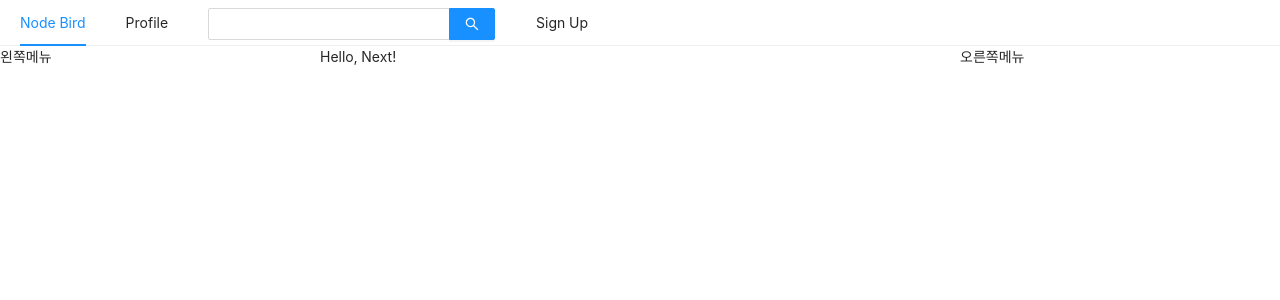
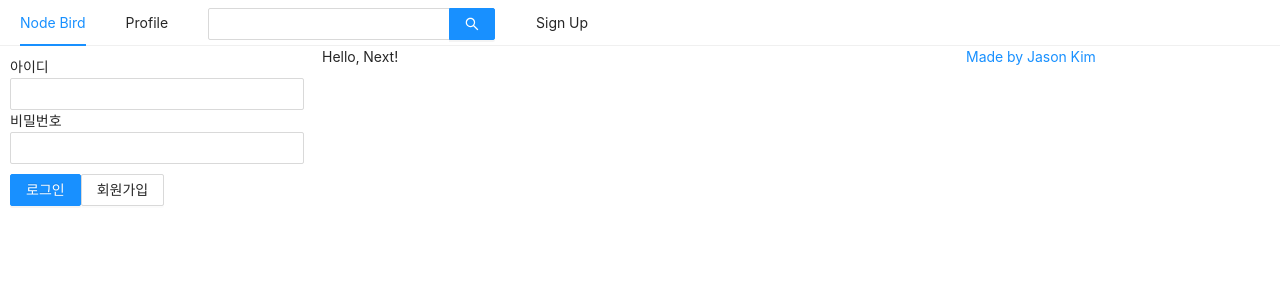
Before and after one commit to hurima90-kim/Study-Space, a Next.js app in the folder front/: page / in a window 1280 px wide. Shown: the top 300 px of the page. Built offline with nearby package versions, Linux system fonts and the light colour scheme.

Commit message:
feat: 더미데이터로 로그인 구현

```diff
--- a/front/components/AppLayout.js
+++ b/front/components/AppLayout.js
@@ -1,40 +1,61 @@
-import React from "react";
+import React, { useState } from "react";
 import PropTypes from "prop-types";
 import Link from "next/link";
 import { Input, Menu, Row, Col } from "antd";
+import UserProfile from "./UserProfile";
+import LoginForm from "./LoginForm";
+import styled from "styled-components";
+
+// antd의 컴포넌트에 스타일을 주기위해서
+const SearchInput = styled(Input.Search)`
+  vertical-align: middle;
+`;
 
 const AppLayout = ({ children }) => {
+  const [isLoggedIn, setIsLoggedIn] = useState(false);
+
   return (
     <div>
       <Menu mode="horizontal">
-        <Menu.Item>
+        <Menu.Item key="home">
           <Link href="/">
             <a>Node Bird</a>
           </Link>
         </Menu.Item>
-        <Menu.Item>
+        <Menu.Item key="profile">
           <Link href="/profile">
             <a>Profile</a>
           </Link>
         </Menu.Item>
-        <Menu.Item>
-          <Input.Search enterButton style={{ verticalAlign: "middle" }} />
+        <Menu.Item key="mail">
+          <SearchInput enterButton />
         </Menu.Item>
-        <Menu.Item>
+        <Menu.Item key="signup">
           <Link href="/signup">
             <a>Sign Up</a>
           </Link>
         </Menu.Item>
       </Menu>
-      <Row>
+      <Row gutter={8}>
         <Col xs={24} md={6}>
-          왼쪽메뉴
+          {isLoggedIn ? (
+            <UserProfile setIsLoggedIn={setIsLoggedIn} />
+          ) : (
+            <LoginForm setIsLoggedIn={setIsLoggedIn} />
+          )}
         </Col>
         <Col xs={24} md={12}>
           {children}
         </Col>
         <Col xs={24} md={6}>
-          오른쪽메뉴
+          {/* target="_black"를 사용할 때 보안위협을 사라지기 하기 위해 rel속성 작성 */}
+          <a
+            href="https://github.com/hurima90-kim"
+            target="_blank"
+            rel="noreferrer noopener"
+          >
+            Made by Jason Kim
+          </a>
         </Col>
       </Row>
     </div>
--- /dev/null
+++ b/front/components/LoginForm.js
@@ -0,0 +1,68 @@
+import React, { useState, useCallback, useMemo } from "react";
+import { Input, Form, Button } from "antd";
+import Link from "next/link";
+import styled from "styled-components";
+
+const ButtonWrapper = styled.div`
+  margin-top: 10px;
+`;
+
+const FormWrapper = styled(Form)`
+  padding: 10px;
+`;
+
+const LoginForm = ({ setIsLoggedIn }) => {
+  const [id, setId] = useState("");
+  const [password, setPassword] = useState("");
+
+  // 컴포넌트에 props를 넘겨주는 함수는 항상 useCallback처리, 그래야 최적화가 된다
+  const onChangeId = useCallback((e) => {
+    setId(e.target.value);
+  }, []);
+
+  const onChangePassword = useCallback((e) => {
+    setPassword(e.target.value);
+  }, []);
+
+  //   const style = useMemo(() => ({ marginTop: 10 }), []);
+
+  const onSubmitForm = useCallback(() => {
+    //onFinish는 이미 preventDefault가 적용되어있다.
+    console.log(id, password);
+    setIsLoggedIn(true);
+  }, [id, password]);
+
+  return (
+    <FormWrapper onFinish={onSubmitForm}>
+      <div>
+        <label htmlFor="user-id">아이디</label>
+        <br />
+        <Input name="user-id" value={id} onChange={onChangeId} required />
+      </div>
+      <div>
+        <label htmlFor="user-password">비밀번호</label>
+        <br />
+        <Input
+          name="user-password"
+          type="password"
+          value={password}
+          onChange={onChangePassword}
+          required
+        />
+      </div>
+      {/* 스타일 작성할 때 객체로 생성하면 리렌더링이 된다. 객체사용 X */}
+      <ButtonWrapper>
+        <Button type="primary" htmlType="submit" loading={false}>
+          로그인
+        </Button>
+        <Link href="/signup">
+          <a>
+            <Button>회원가입</Button>
+          </a>
+        </Link>
+      </ButtonWrapper>
+    </FormWrapper>
+  );
+};
+
+export default LoginForm;
--- /dev/null
+++ b/front/components/UserProfile.js
@@ -0,0 +1,32 @@
+import { Avatar, Button, Card } from "antd";
+import React, { useCallback } from "react";
+
+const UserProfile = ({ setIsLoggedIn }) => {
+  const onLogOut = useCallback(() => {
+    setIsLoggedIn(false);
+  }, []);
+
+  return (
+    <Card
+      actions={[
+        <div key="twit">
+          짹짹
+          <br />0
+        </div>,
+        <div key="followings">
+          팔로잉
+          <br />0
+        </div>,
+        <div key="followers">
+          팔로워
+          <br />0
+        </div>,
+      ]}
+    >
+      <Card.Meta avatar={<Avatar>JK</Avatar>} title="Jason Kim" />
+      <Button onClick={onLogOut}>로그아웃</Button>
+    </Card>
+  );
+};
+
+export default UserProfile;
```
